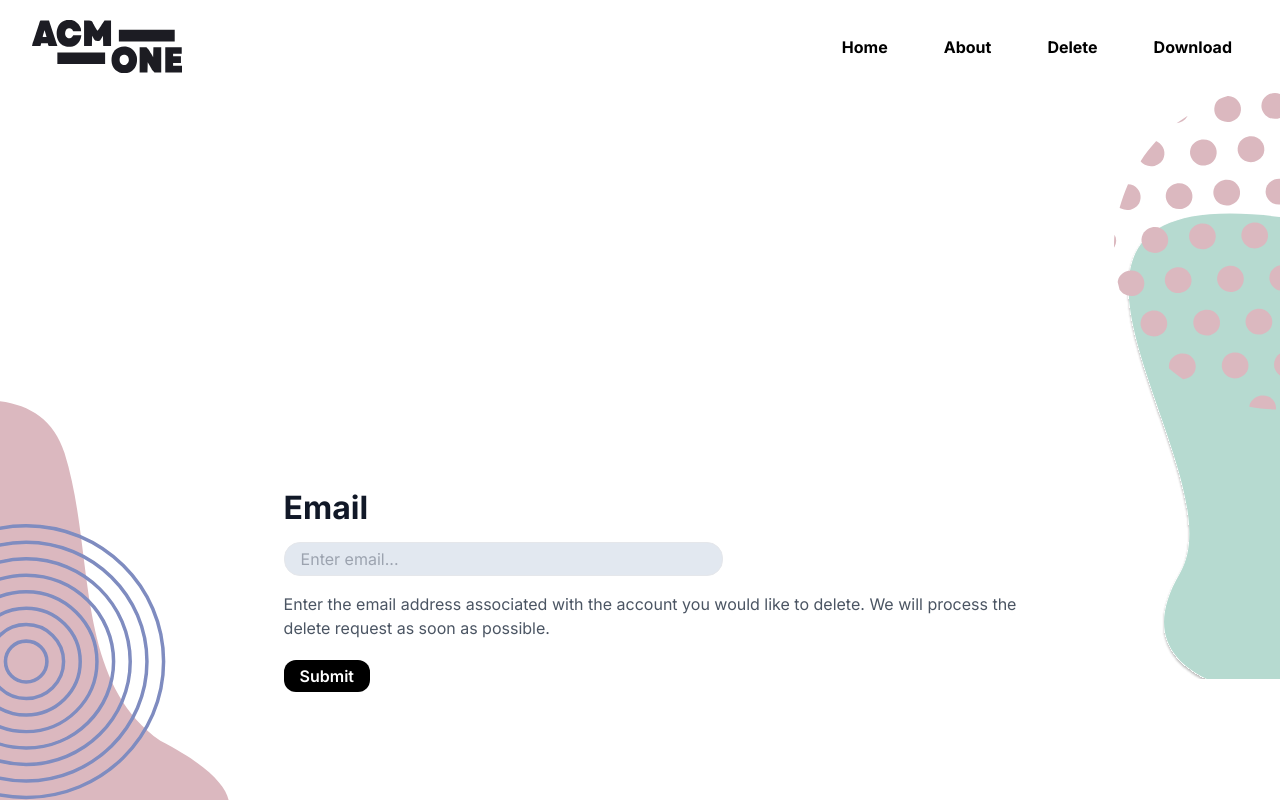
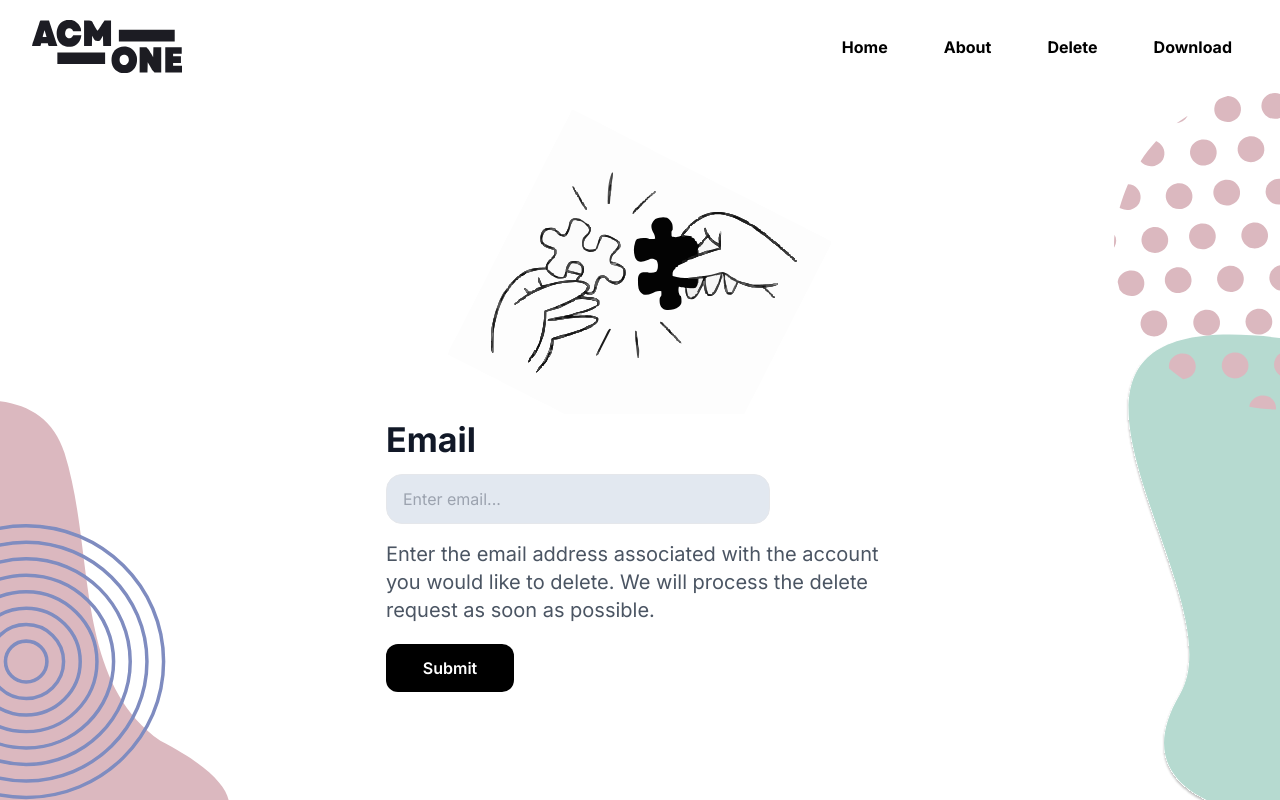
Before and after one commit to technical-director-acmvit/acmone-website, a Next.js app: page /delete in a window 1280 px wide. Built offline with nearby package versions, Linux system fonts and the light colour scheme.

Commit message:
delete and download fix

```diff
--- a/src/app/components/Delete/delete.tsx
+++ b/src/app/components/Delete/delete.tsx
@@ -1,9 +1,19 @@
-"use client"
-
-import React from "react";
+"use client";
+import React, { useState } from "react";
 import Navbar from "../Navbar";
 
 const Delete: React.FC = () => {
+  const [showPopup, setShowPopup] = useState(false);
+
+  const handleSubmit = (e: React.FormEvent) => {
+    e.preventDefault();
+    setShowPopup(true);
+  };
+
+  const handleClosePopup = () => {
+    setShowPopup(false);
+  };
+
   return (
     <div className="min-h-screen flex flex-col bg-white bg-fixed">
       <Navbar textColor="black" logoColor="black" />
@@ -11,41 +21,57 @@ const Delete: React.FC = () => {
         className="flex-1 flex items-end justify-evenly bg-no-repeat"
         style={{
           backgroundImage:
-            "url('/Group.svg'), url('/Ellipse1.svg'), url('/Group2.svg'),url('/Ellipse4.svg')",
+            "url('/Group.svg'), url('/Ellipse1.svg'), url('/Group2.svg'), url('/Ellipse4.svg'), url('/Partnership.svg')",
           backgroundPosition:
-            "bottom left, bottom left, top right, right",
-          backgroundSize: "13%, 18%, 13%, 12%",
+            "bottom left, bottom left, top right, bottom right, center 5%",
+          backgroundSize: "13%, 18%, 13%, 12%, 30%",
         }}
       >
-        <form className="bg-white ml-5 mb-11 pb-16">
+        <form
+          className="bg-white mx-4 sm:ml-5 sm:mb-11 pb-16 w-full max-w-lg"
+          onSubmit={handleSubmit}
+        >
           <div className="mb-2">
             <label
               htmlFor="email"
-              className="font-bold text-[32px] text-gray-900 mb-2 flex w-[130px] h-[52px] flex-col justify-center flex-shrink-0"
+              className="font-bold text-[20px] sm:text-[24px] md:text-[34px] bg-grey text-lg text-gray-900 mb-2 flex w-full sm:w-[130px] h-[52px] flex-col justify-center flex-shrink-0"
             >
               Email
             </label>
             <input
               type="email"
               id="email"
-              className="block bg-slate-200 w-3/5 px-4 py-1 border rounded-2xl focus:ring focus:outline-none focus:ring-blue-300"
+              className="block bg-slate-200 w-full sm:w-3/5 md:w-4/5 lg:w-3/4 px-4 py-1 sm:py-2 md:py-3 border rounded-2xl focus:ring focus:outline-none focus:ring-blue-300"
               placeholder="Enter email..."
               required
             />
           </div>
-          <p className="mt-4 text-gray-600">
-            Enter the email address associated with the account you would like
-            to delete. We will process the
-            <br /> delete request as soon as possible.
+          <p className="mt-4 text-gray-600 text-sm sm:text-base md:text-lg lg:text-xl">
+            Enter the email address associated with the account you would like to delete.
+            We will process the delete request as soon as possible.
           </p>
           <button
             type="submit"
-            className="w-half mt-5 py-1 px-4 bg-black text-white font-semibold rounded-xl hover:bg-gray-800 focus:outline-none focus:ring focus:ring-gray-700"
+            className="w-full sm:w-1/2 md:w-1/3 lg:w-1/4 mt-5 py-1 sm:py-2 md:py-3 px-4 bg-black text-white font-semibold rounded-xl hover:bg-gray-800 focus:outline-none focus:ring focus:ring-gray-700"
           >
             Submit
           </button>
         </form>
       </div>
+      {showPopup && (
+        <div className="fixed inset-0 bg-gray-800 bg-opacity-75 flex items-center justify-center px-4 sm:px-0">
+          <div className="bg-white p-6 sm:p-8 rounded-lg shadow-lg text-center max-w-md w-full">
+            <h2 className="text-2xl text-black font-bold mb-4">Request Submitted</h2>
+            <p className="mb-4 text-black">Your form has been submitted. We shall process your delete request soon.</p>
+            <button
+              className="py-2 px-4 bg-black text-white font-semibold rounded-xl hover:bg-gray-800 focus:outline-none focus:ring focus:ring-gray-700"
+              onClick={handleClosePopup}
+            >
+              Close
+            </button>
+          </div>
+        </div>
+      )}
     </div>
   );
 };
--- a/src/app/components/Download/download.tsx
+++ b/src/app/components/Download/download.tsx
@@ -1,35 +1,32 @@
 import React from "react";
 import Navbar from "../Navbar";
 
-const DownLoad: React.FC = () => {
+export default function DownLoad() {
   return (
     <div
-      className="bg-gray-900 text-white min-h-screen flex flex-col"
+      className="bg-gray-900 text-white min-h-screen flex flex-col justify-between bg-no-repeat"
       style={{
         backgroundImage: "url('/DownloadPage.svg')",
         backgroundPosition: "75% 66%",
         backgroundSize: "28%",
-        backgroundRepeat: "no-repeat",
       }}
     >
       <Navbar logoColor="white" textColor="white" />
-      <main className="flex-grow flex items-center justify-center md:justify-start">
-        <div className="max-w-4xl mx-6 text-center md:text-left">
-          <h1 className="text-4xl mb-4">Download the APK now!</h1>
-          <div className="flex flex-col items-center md:items-start space-y-4">
-            <button className="bg-white text-black px-6 py-2 rounded-full mb-4 hover:bg-green-200">
+      <main className="flex-grow flex items-center">
+        <div className="mx-4 sm:ml-10 md:ml-20">
+          <h1 className="text-2xl sm:text-3xl md:text-4xl mb-4">Download the APK now!</h1>
+          <div className="flex flex-col items-center space-y-4">
+            <button className="bg-white text-black px-4 py-2 sm:px-6 sm:py-2 rounded-full mb-4 hover:bg-green-200">
               Download
             </button>
-            <p className="text-gray-400">Version: 1.0.0.1</p>
-            <p className="text-gray-400">For iOS and Android</p>
+            <p className="text-gray-400 text-sm sm:text-base">Version: 1.0.0.1</p>
+            <p className="text-gray-400 text-sm sm:text-base">For IOS and ANDROID</p>
           </div>
         </div>
       </main>
       <footer className="flex justify-center mb-8">
-        <p className="text-gray-400">Made with ♥ by ACM-VIT</p>
+        <p className="text-gray-400 text-xs sm:text-sm md:text-base">Made with ♥ by ACM-VIT</p>
       </footer>
     </div>
   );
-};
-
-export default DownLoad;
+}
```
